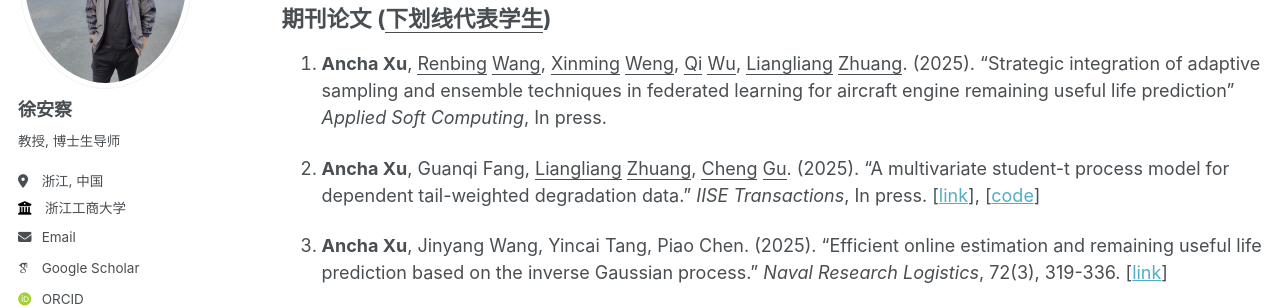
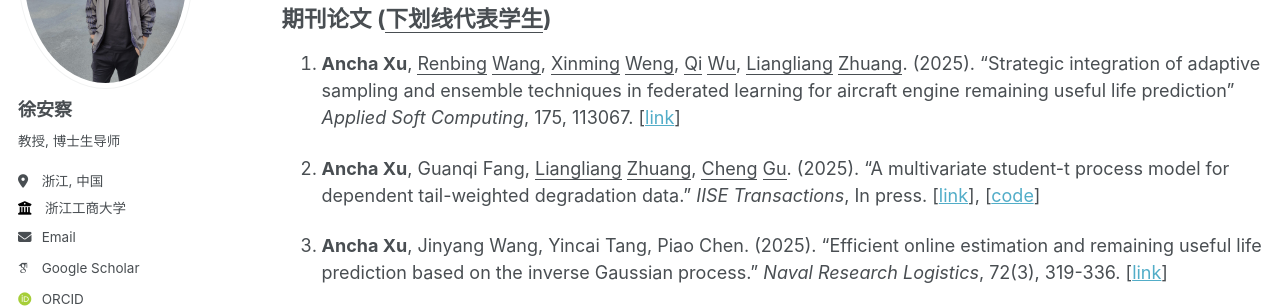
Before and after one commit to XU-ANCHA/XU-ANCHA.github.io, a Jekyll site: the page built from _pages/publications.md, in a window 1280 px wide and 900 px high. Shown: the part 246-554 px from the top of the window. Built offline with Jekyll 4.4.1, drawn with Linux system fonts in a browser that asks for light colours; some web fonts are replaced.

Commit message:
Update publications.md

```diff
--- a/_pages/publications.md
+++ b/_pages/publications.md
@@ -10,7 +10,7 @@ author_profile: true
 
 ## 期刊论文 (<u>下划线代表学生</u>)
 
-1. **Ancha Xu**, <u>Renbing</u> <u>Wang</u>, <u>Xinming</u> <u>Weng</u>, <u>Qi</u> <u>Wu</u>, <u>Liangliang</u> <u>Zhuang</u>. (2025). "Strategic integration of adaptive sampling and ensemble techniques in federated learning for aircraft engine remaining useful life prediction" *Applied Soft Computing*, In press.
+1. **Ancha Xu**, <u>Renbing</u> <u>Wang</u>, <u>Xinming</u> <u>Weng</u>, <u>Qi</u> <u>Wu</u>, <u>Liangliang</u> <u>Zhuang</u>. (2025). "Strategic integration of adaptive sampling and ensemble techniques in federated learning for aircraft engine remaining useful life prediction" *Applied Soft Computing*, 175, 113067. [<a href="https://doi.org/10.1016/j.asoc.2025.113067">link</a>]
 
 1. **Ancha Xu**, Guanqi Fang, <u>Liangliang</u> <u>Zhuang</u>, <u>Cheng</u> <u>Gu</u>. (2025). "A multivariate student-t process model for dependent tail-weighted degradation data." *IISE Transactions*, In press. [<a href="https://doi.org/10.1080/24725854.2024.2389538">link</a>], [<a href="https://github.com/liangliangzhuang/multi-student-t-code">code</a>]
 
```
